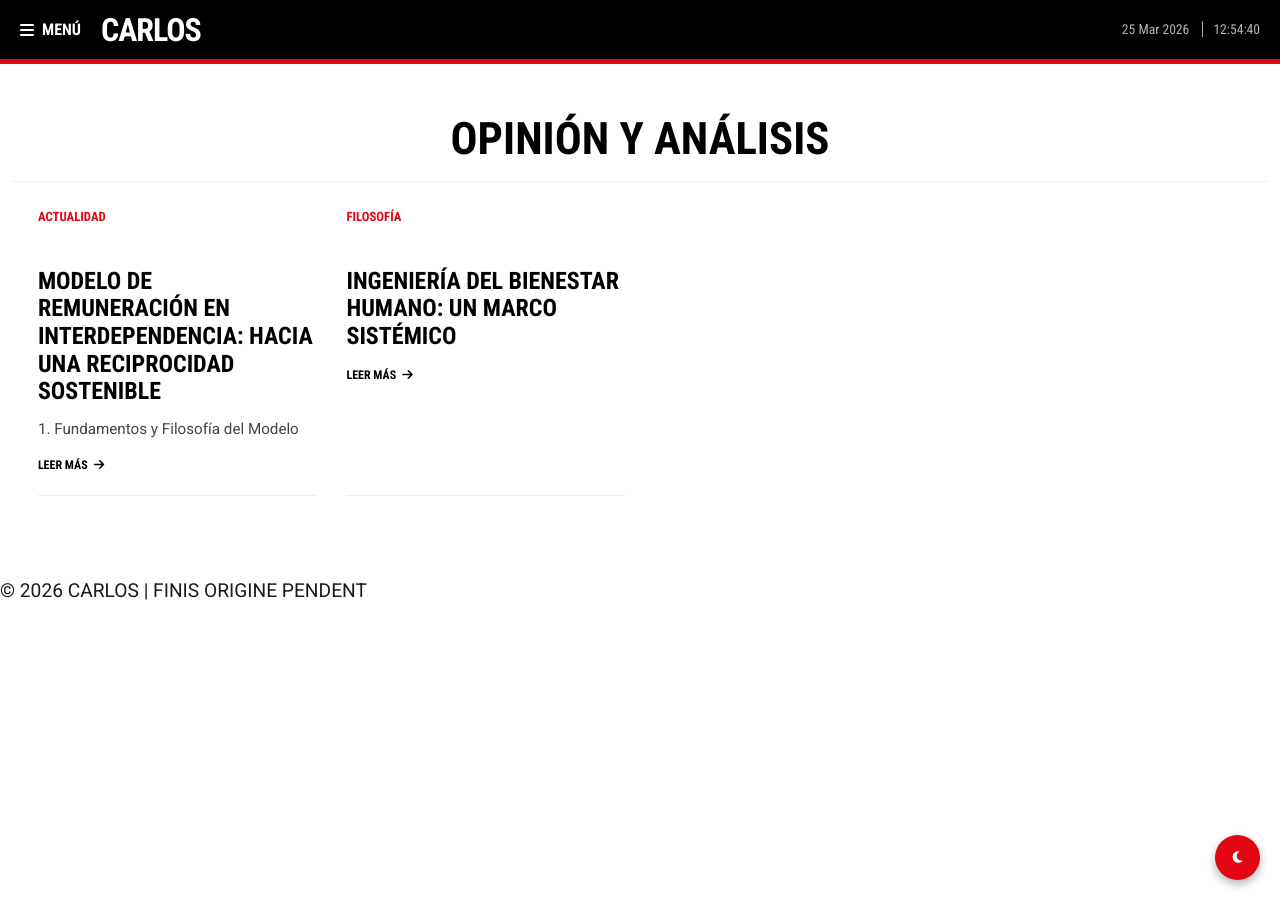
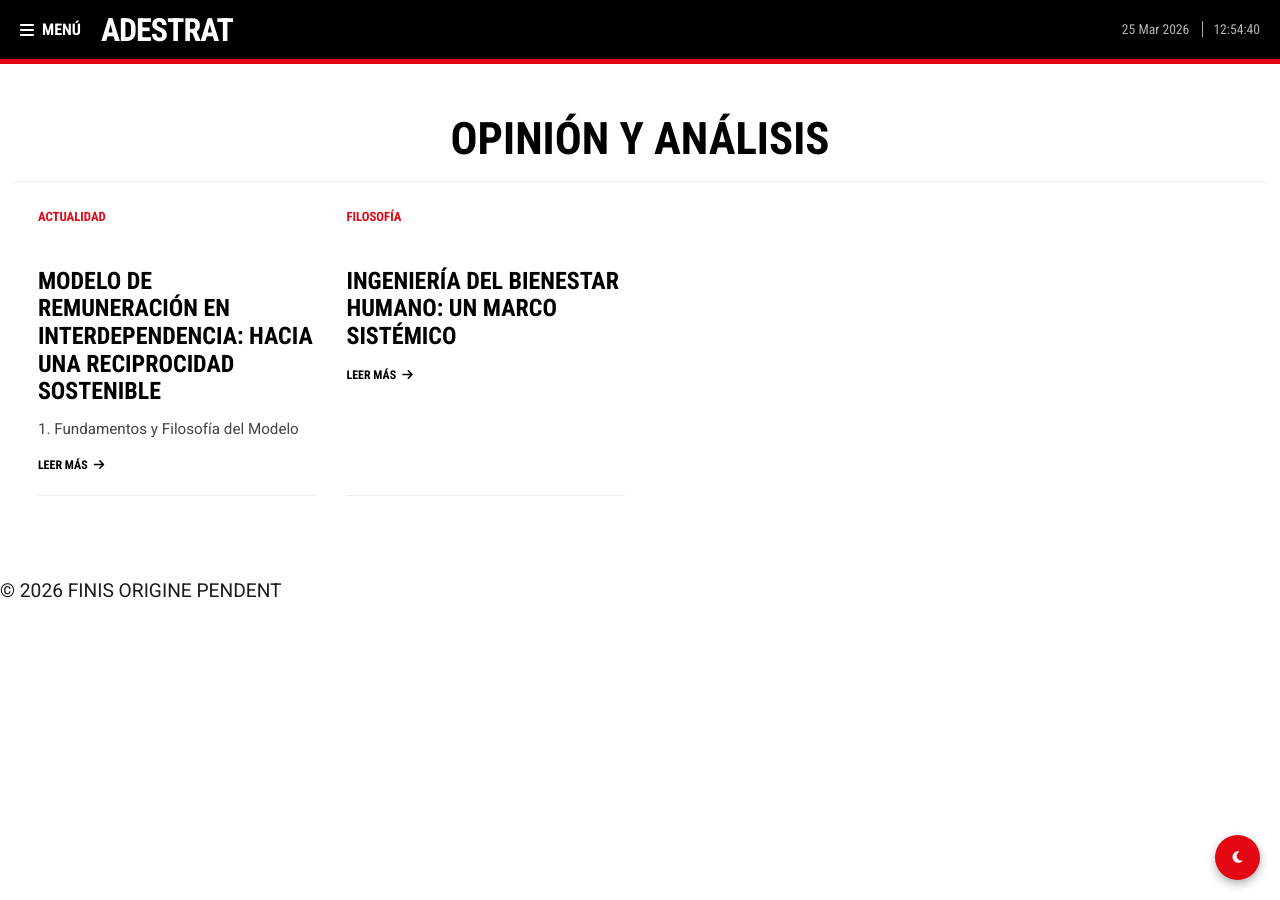
Before and after one commit to cafrhein/muro, a Jekyll site: the page built from index.html, in a window 1280 px wide. Built offline with Jekyll 4.4.1, drawn with Linux system fonts in a browser that asks for light colours.

Commit message:
Update default.html

```diff
--- a/_layouts/default.html
+++ b/_layouts/default.html
@@ -48,7 +48,7 @@
                     <span class="menu-text">Menú</span>
                 </button>
                 <a href="/" class="logo-link">
-                    <span class="rt-logo">CARLOS</span>
+                    <span class="rt-logo">ADESTRAT</span>
                 </a>
             </div>
             <div class="header-date">
@@ -83,7 +83,7 @@
 
     <footer class="fb-footer">
         <div class="footer-content">
-            <p>&copy; {{ 'now' | date: "%Y" }} CARLOS | FINIS ORIGINE PENDENT</p>
+            <p>&copy; {{ 'now' | date: "%Y" }} FINIS ORIGINE PENDENT</p>
         </div>
     </footer>
 
```
